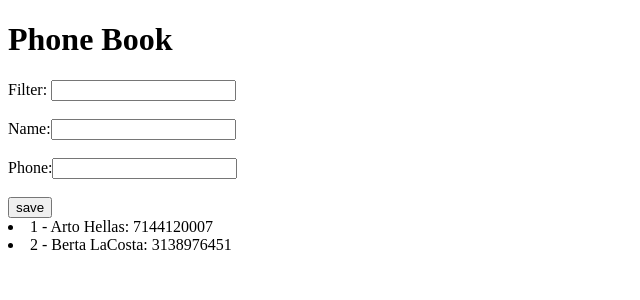
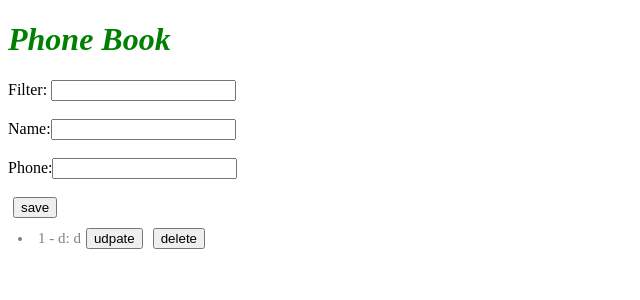
Before and after one commit to elgringo32/react-training-part-2, a React (Create React App) app: page / in a window 1280 px wide. Shown: the top 300 px of the page, without its empty margins (0-640 px from the left). Built offline with nearby package versions, Linux system fonts and the light colour scheme; data requests are answered from the project's data file.

Commit message:
added update functionality, refactor into components

```diff
--- /dev/null
+++ b/db.json
@@ -0,0 +1,9 @@
+{
+  "persons": [
+    {
+      "name": "d",
+      "number": "d",
+      "id": 1
+    }
+  ]
+}
--- a/src/App.js
+++ b/src/App.js
@@ -1,41 +1,37 @@
-import { useState } from 'react'
+//Libraries
+import React, { useEffect, useState } from 'react'
 
-const App = (props) => {
-  const [persons, setPersons] = useState([
-    { name: 'Arto Hellas', phone: '7144120007', id: 1 },
-    { name: 'Berta LaCosta', phone: '3138976451', id: 2 }
-  ])
+//Components
+import Filter from './components/Filter'
+import AddForm from './components/AddForm'
+import SearchDisplay from './components/SearchDisplay'
+import Notification from './components/Notification'
+
+//Services
+import personService from './services/persons'
+
+
+
+const App = () => {
+  const [persons, setPersons] = useState([])
   const [newName, setNewName] = useState('')
   const [newPhone, setNewPhone] = useState('')
   const [newSearch, setNewSearch] = useState('')
+  const [newUpdatePhone, setUpdatePhone] = useState('')
   const [foundUsers, setFoundUsers] = useState(persons);
-
-
-
-  const addElementFunction = (event) => {
-    event.preventDefault()
-    if (persons.map(person => person.name).indexOf(newName) >= 0) {
-      alert(`${newName} is already taken`)
-    } else {
-      const noteObject = {
-        name: newName,
-        phone: newPhone,
-        id: persons.length + 1
-      }
-      setPersons(persons.concat(noteObject))
-      setFoundUsers(persons.concat(noteObject))
-      setNewName('')
-      setNewPhone('')
-
-    }
-  }
+  const [notification, setNewNotification] = useState(null);
 
   const handleNameChange = (event) => {
     setNewName(event.target.value)
   }
 
-  const handlePhoneChange = (event) => {
+  const handleAddPhoneChange = (event) => {
     setNewPhone(event.target.value)
+  }
+
+  const handleUpdatePhoneChange = (event) => {
+    console.log(event.target.value)
+    setUpdatePhone(event.target.value)
   }
 
   const handleSearchChange = (event) => {
@@ -44,50 +40,138 @@ const App = (props) => {
       if (keyword !== '') {
         const results = persons.filter((person) => {
           return person.name.toLowerCase().includes(keyword.toLowerCase());
-          // Use the toLowerCase() method to make it case-insensitive
         });
         setFoundUsers(results);
       } else {
+                // If the text field is empty, show all users
         setFoundUsers(persons);
-        // If the text field is empty, show all users
+
       }
 
       setNewSearch(keyword);
   }
 
+  const getPersons = () => {
+    personService
+    .getAll()
+    .then(res => {
+        setFoundUsers(res.data)
+        setPersons(res.data)
+        console.log('got persons')
+    })
+  }
+  useEffect(getPersons, [])
+
+
+  const addOnePerson = (event) => {
+    event.preventDefault()
+    if (persons.map(person => person.name).indexOf(newName) >= 0) {
+      alert(`${newName} is already taken`)
+    } else {
+      const personObject = {
+        name: newName,
+        number: newPhone,
+        id: persons.length + 1
+      }
+      personService
+      .create(personObject)
+      .then(response => {
+        getPersons()
+        setNewName('')
+        setNewPhone('')
+    })
+    .catch(error => console.log(error))
+    setNewNotification(`${newName} has been successfully added!`)
+    setTimeout(() => {
+      setNewNotification(null)
+    }, 5000)
+    }
+  }
+
+
+
+  const displayUpdateInput = (event) => {
+    const editId = event.target.dataset.personId
+    const selectUserPhone = document.querySelector(`[data-person-id="${editId}"]`).querySelector('.user-number')
+    const selectUserUpdateBtn = document.querySelector(`[data-person-id="${editId}"]`).querySelector('.user-update')
+    const selectUserUpdateInput = document.querySelector(`[data-person-id="${editId}"]`).querySelector('.user-update-input')
+    const selectUserSaveBtn = document.querySelector(`[data-person-id="${editId}"]`).querySelector('.user-save')
+    selectUserPhone.classList.add("toggle-off")
+    selectUserUpdateBtn.classList.add("toggle-off")
+    selectUserUpdateInput.classList.remove("toggle-off")
+    selectUserSaveBtn.classList.remove("toggle-off")
+  }
+
+  const updateOne = (event) => {
+    const userName = event.target.parentElement.querySelector('.user-name').innerText
+    const editId = event.target.dataset.personId
+    const personObject = {
+      name: userName,
+      number: newUpdatePhone
+    }
+    personService
+    .update(editId,personObject)
+    .then(res => {
+      setUpdatePhone('')
+      getPersons()
+    })
+    .catch(error => {
+      getPersons()
+      setNewNotification(`This record is no longer availalbe`)
+      setTimeout(() => {
+        setNewNotification(null)
+        }, 5000)
+    })
+    const selectUserPhone = document.querySelector(`[data-person-id="${editId}"]`).querySelector('.user-number')
+    const selectUserUpdateBtn = document.querySelector(`[data-person-id="${editId}"]`).querySelector('.user-update')
+    const selectUserUpdateInput = document.querySelector(`[data-person-id="${editId}"]`).querySelector('.user-update-input')
+    const selectUserSaveBtn = document.querySelector(`[data-person-id="${editId}"]`).querySelector('.user-save')
+    selectUserPhone.classList.remove("toggle-off")
+    selectUserUpdateBtn.classList.remove("toggle-off")
+    selectUserUpdateInput.classList.add("toggle-off")
+    selectUserSaveBtn.classList.add("toggle-off")
+  }
+
+  const deleteOne = (event) => {
+    const deleteId = event.target.dataset.personId
+    personService
+    .remove(deleteId)
+    .then(res => getPersons())
+    .catch(error => {
+      getPersons()
+      setNewNotification(`This record has already been removed`)
+      setTimeout(() => {
+        setNewNotification(null)
+        }, 5000)
+    })
+  }
+
+
+
   return (
     <div>
       <h1>Phone Book</h1>
+      <Notification message={notification} />
+      <Filter
+      value={newSearch}
+      onChange={handleSearchChange}
+      />
+      <AddForm
+      onSubmit={addOnePerson}
+      valueName={newName}
+      onChangeName={handleNameChange}
+      valuePhone={newPhone}
+      onChangePhone={handleAddPhoneChange}
 
-        Filter:  <input
-        value={newSearch}
-        onChange={handleSearchChange}
-        /><br></br><br></br>
-      <form onSubmit={addElementFunction}>
-        Name:
-        <input
-        value={newName}
-        onChange={handleNameChange}
-        /><br></br><br></br>
-        Phone:
-        <input
-        value={newPhone}
-        onChange={handlePhoneChange}
-        /><br></br><br></br>
-        <button type="submit">save</button>
-      </form>
-      <div className="user-list">
-        {foundUsers && foundUsers.length > 0 ? (
-          foundUsers.map((user) => (
-            <li key={user.id} className="user">
-              <span className="user-id">{user.id} - </span>
-              <span className="user-name">{user.name}: </span><span className="user-name">{user.phone}</span>
-            </li>
-          ))
-        ) : (
-          <h1>No results found!</h1>
-        )}
-      </div>
+      />
+     <SearchDisplay
+     foundUsers={foundUsers}
+     saveOnClick={updateOne}
+     value={newUpdatePhone}
+     onChange={handleUpdatePhoneChange}
+     updateOnClick={displayUpdateInput}
+     deleteOnClick={deleteOne}
+     />
     </div>
   )
 }
--- /dev/null
+++ b/src/components/AddForm.js
@@ -0,0 +1,22 @@
+import React from 'react'
+
+const AddForm = ({onSubmit,valueName,onChangeName,valuePhone,onChangePhone}) => {
+    return (
+        <form onSubmit={onSubmit}>
+        Name:
+        <input
+        value={valueName}
+        onChange={onChangeName}
+        /><br></br><br></br>
+        Phone:
+        <input
+        value={valuePhone}
+        onChange={onChangePhone}
+        /><br></br><br></br>
+        <button type="submit">save</button>
+      </form>
+
+    )
+  }
+
+  export default AddForm
--- /dev/null
+++ b/src/components/Filter.js
@@ -0,0 +1,15 @@
+import React from 'react'
+
+const Filter = ({value,onChange,}) => {
+    return (
+        <div>
+            Filter:  <input
+        value={value}
+        onChange={onChange}
+        /><br></br><br></br>
+        </div>
+
+    )
+  }
+
+  export default Filter
--- /dev/null
+++ b/src/components/Notification.js
@@ -0,0 +1,15 @@
+import React from 'react'
+
+const Notification = ({ message }) => {
+    if (message === null) {
+      return null
+    }
+
+    return (
+      <div className='notify'>
+        {message}
+      </div>
+    )
+  }
+
+  export default Notification
--- /dev/null
+++ b/src/components/SearchDisplay.js
@@ -0,0 +1,29 @@
+import React from 'react'
+
+const SearchDisplay = ({foundUsers, value, deleteOnClick, updateOnClick, saveOnClick, onChange}) => {
+    return (
+      <div className="user-list">
+      {foundUsers && foundUsers.length > 0 ? (
+        foundUsers.map((user) => (
+          <li key={user.id} data-person-id={user.id} className="user">
+            <span className="user-id">{user.id} - </span>
+            <span className="user-name">{user.name}</span>: <span className="user-number">{user.number}</span>
+            <input
+            value={value}
+            onChange={onChange}
+            className="user-update-input toggle-off"
+            />
+            <button onClick={saveOnClick} data-person-id={user.id} className="user-save toggle-off">save</button>
+            <button onClick={updateOnClick} data-person-id={user.id} className="user-update">udpate</button>
+            <button onClick={deleteOnClick} data-person-id={user.id} className="user-delete">delete</button>
+
+          </li>
+        ))
+      ) : (
+        <h1>No results found!</h1>
+      )}
+    </div>
+    )
+  }
+
+  export default SearchDisplay
--- /dev/null
+++ b/src/index.css
@@ -0,0 +1,30 @@
+h1 {
+    color: green;
+    font-style: italic;
+
+  }
+
+  li {
+    color: grey;
+    padding: 10px;
+    font-size: 15px;
+  }
+
+  button {
+      margin: 0 5px ;
+  }
+
+  .notify {
+    color: green;
+    background: lightseagreen;
+    font-size: 20px;
+    border-style: solid;
+    border-radius: 5px;
+    padding: 10px;
+    margin-bottom: 10px;
+
+  }
+
+  .toggle-off {
+      display:none;
+  }
--- a/src/index.js
+++ b/src/index.js
@@ -1,29 +1,10 @@
 import React from 'react'
 import ReactDOM from 'react-dom/client'
+import App from './App'
+import './index.css'
 
-import App from './App'
 
-const notes = [
-    {
-      id: 1,
-      content: 'HTML is easy',
-      date: '2019-05-30T17:30:31.098Z',
-      important: true
-    },
-    {
-      id: 2,
-      content: 'Browser can execute only JavaScript',
-      date: '2019-05-30T18:39:34.091Z',
-      important: false
-    },
-    {
-      id: 3,
-      content: 'GET and POST are the most important methods of HTTP protocol',
-      date: '2019-05-30T19:20:14.298Z',
-      important: true
-    }
-  ]
 
   ReactDOM.createRoot(document.getElementById('root')).render(
-    <App notes={notes} />
+    <App />
   )
--- /dev/null
+++ b/src/services/persons.js
@@ -0,0 +1,20 @@
+import axios from 'axios'
+const baseUrl = 'http://localhost:3001/persons'
+
+const getAll = () => {
+  return axios.get(baseUrl)
+}
+
+const create = newObject => {
+  return axios.post(baseUrl, newObject)
+}
+
+const update = (id, newObject) => {
+  return axios.put(`${baseUrl}/${id}`, newObject)
+}
+
+const remove = id => {
+  return axios.delete(`${baseUrl}/${id}`)
+}
+
+export default { getAll, create, update, remove }
```
Also changed, not shown: package.json (+9 -4 lines), 1 other file (tests, documents, lock files or other folders).
